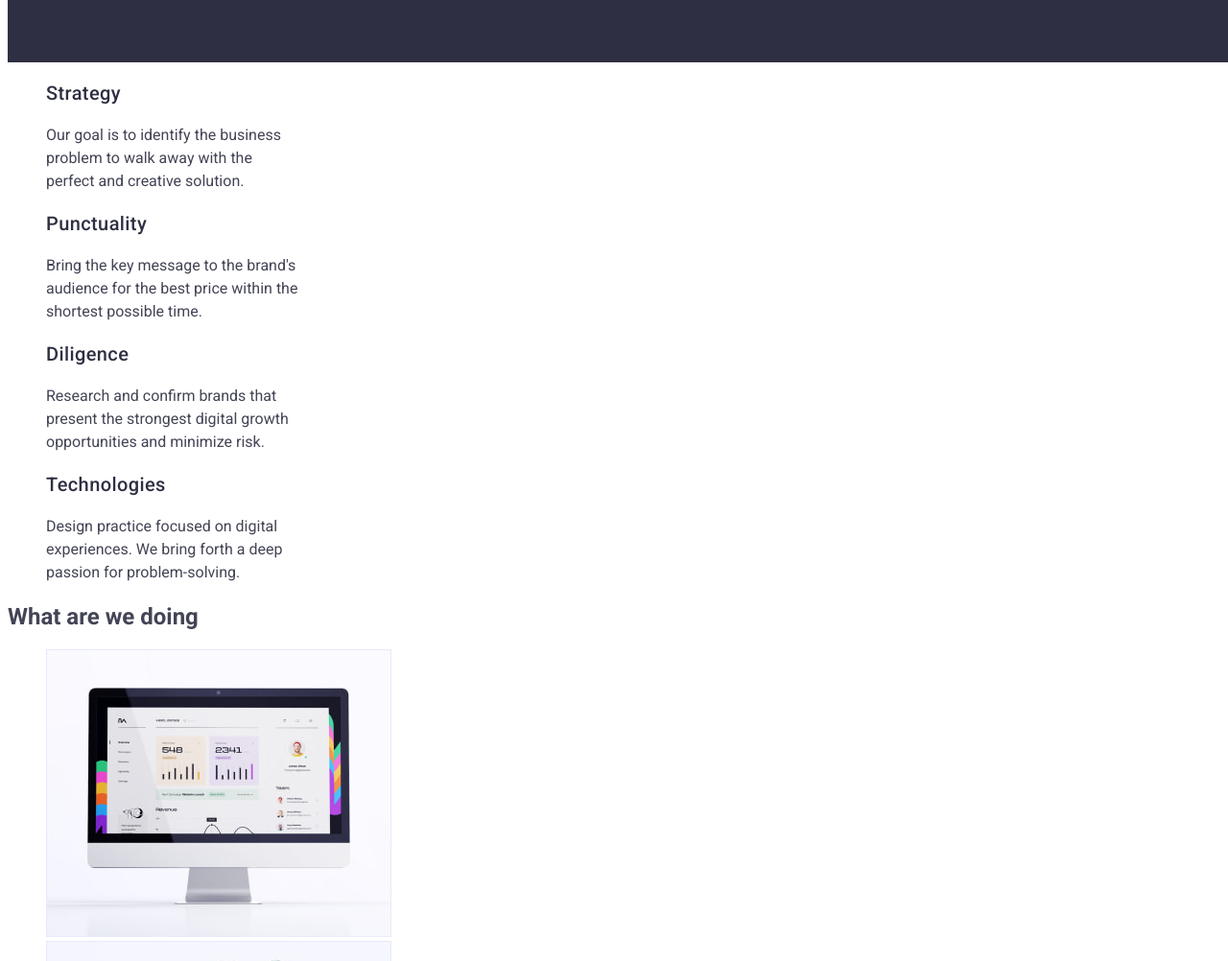
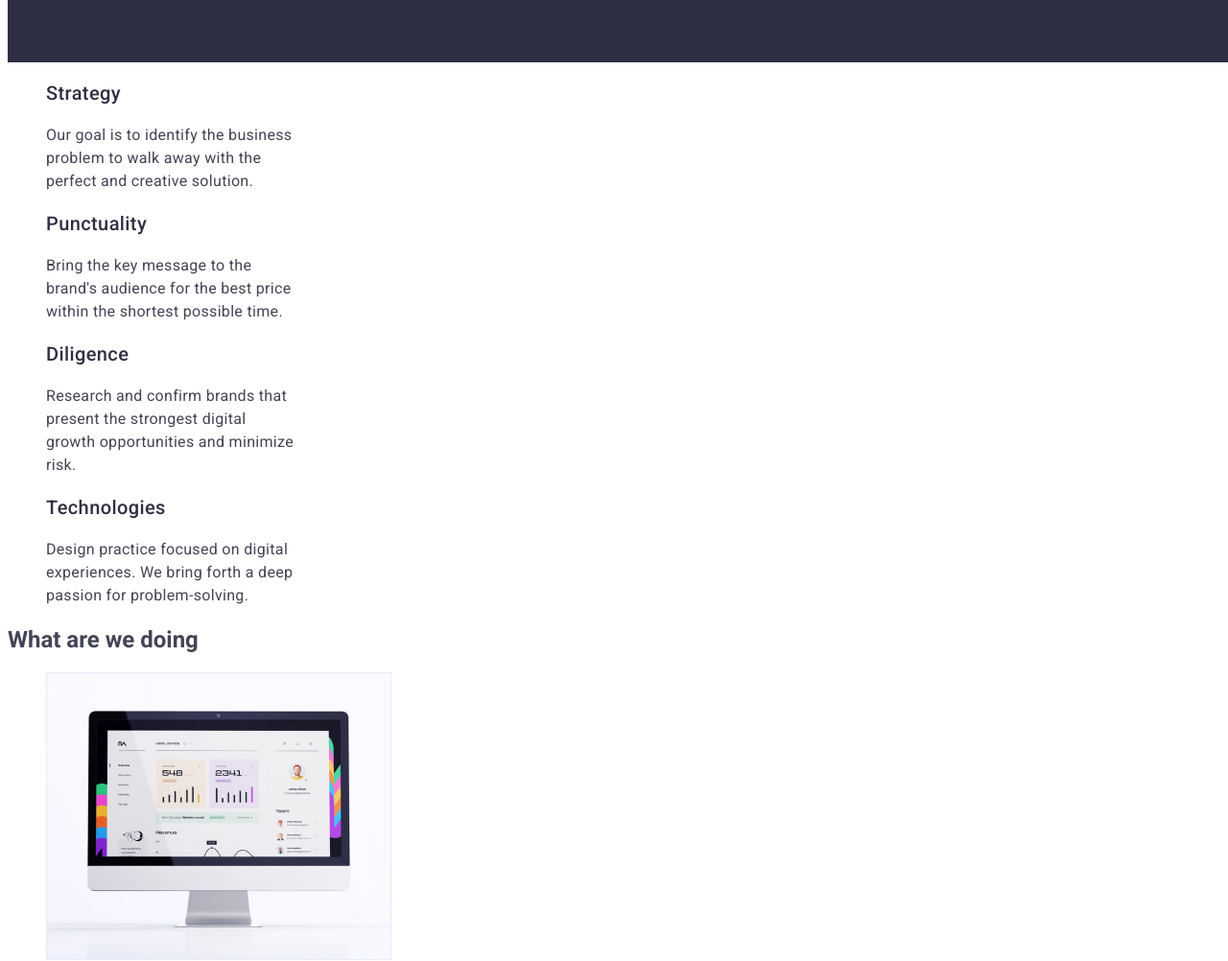
Before and after one commit to VanUaTu1/goit-markup-hw-02, a plain HTML site: page index.html in a window 1280 px wide. Shown: the part 760-1762 px from the top of the page at 96% size. Drawn offline with Linux system fonts and the light colour scheme.

Commit message:
2nd section fix

```diff
--- a/css/styles.css
+++ b/css/styles.css
@@ -89,7 +89,7 @@ body {
     color: var(--color-ocean);
 }
 
-.adress-link .list {
+.adress-link {
     font-style: normal;
 }
 
@@ -180,7 +180,8 @@ body {
 
 .advantage-list-text {
     font-size: 16px;
-    line-height: 24px;
+    line-height: 1.5;
+    letter-spacing: 0.02em;
     color: inherit;
 }
 
```
